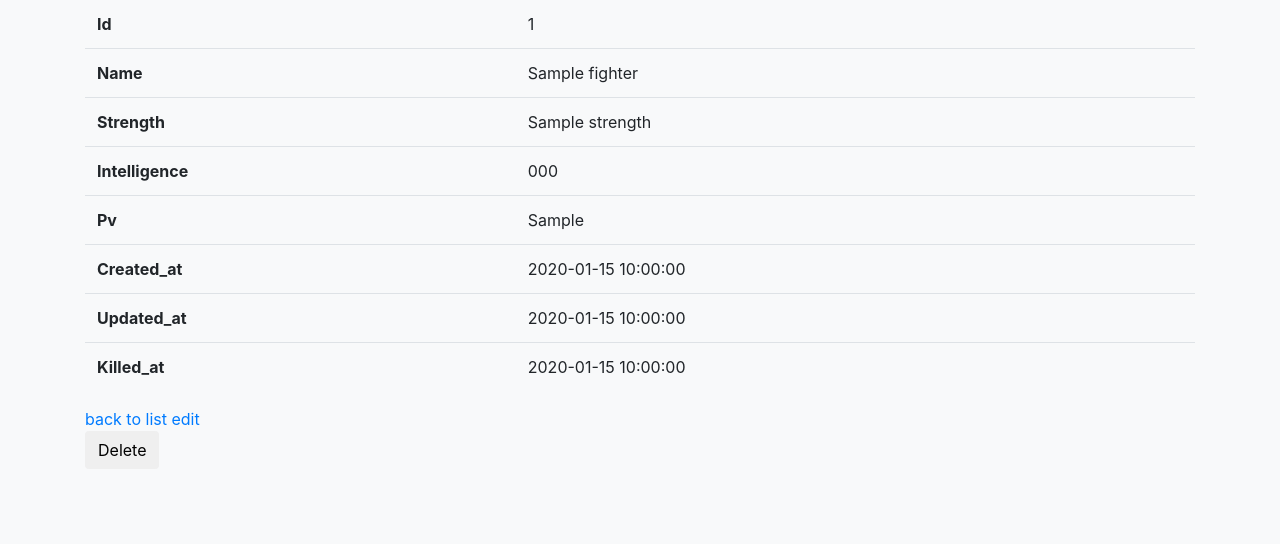
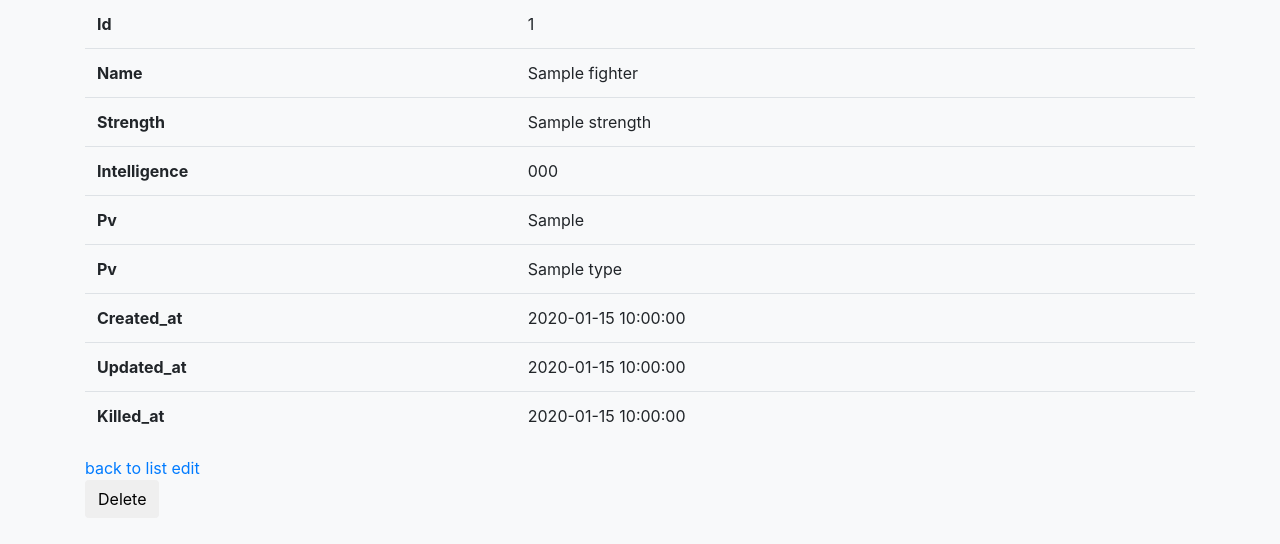
Before and after one commit to thomaslemoine/arene-combattants, a Symfony app: template templates/fighter/show.html.twig in a window 1280 px wide. Shown: the part 105-649 px from the top of the page. Run offline with Twig, Linux system fonts and the light colour scheme; the template is opened without the code that fills it: most values are stand-ins (such as "Sample title", 1, 10 or a date in 2020); some libraries are stand-ins or nearby versions.

Commit message:
add type

```diff
--- a/templates/fighter/show.html.twig
+++ b/templates/fighter/show.html.twig
@@ -28,6 +28,10 @@
                 <td>{{ fighter.pv }}</td>
             </tr>
             <tr>
+                <th>Pv</th>
+                <td>{{ fighter.type }}</td>
+            </tr>
+            <tr>
                 <th>Created_at</th>
                 <td>{{ fighter.createdAt ? fighter.createdAt|date('Y-m-d H:i:s') : '' }}</td>
             </tr>
```
